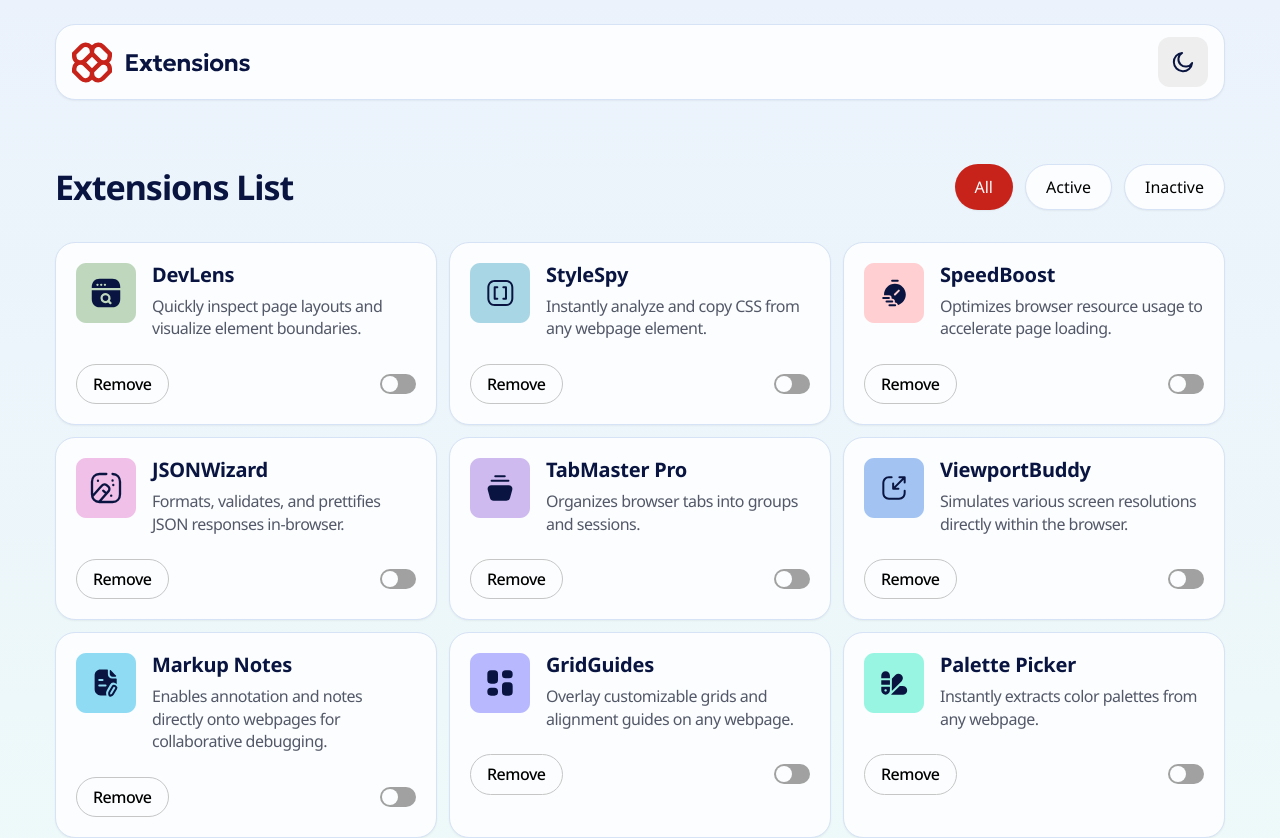
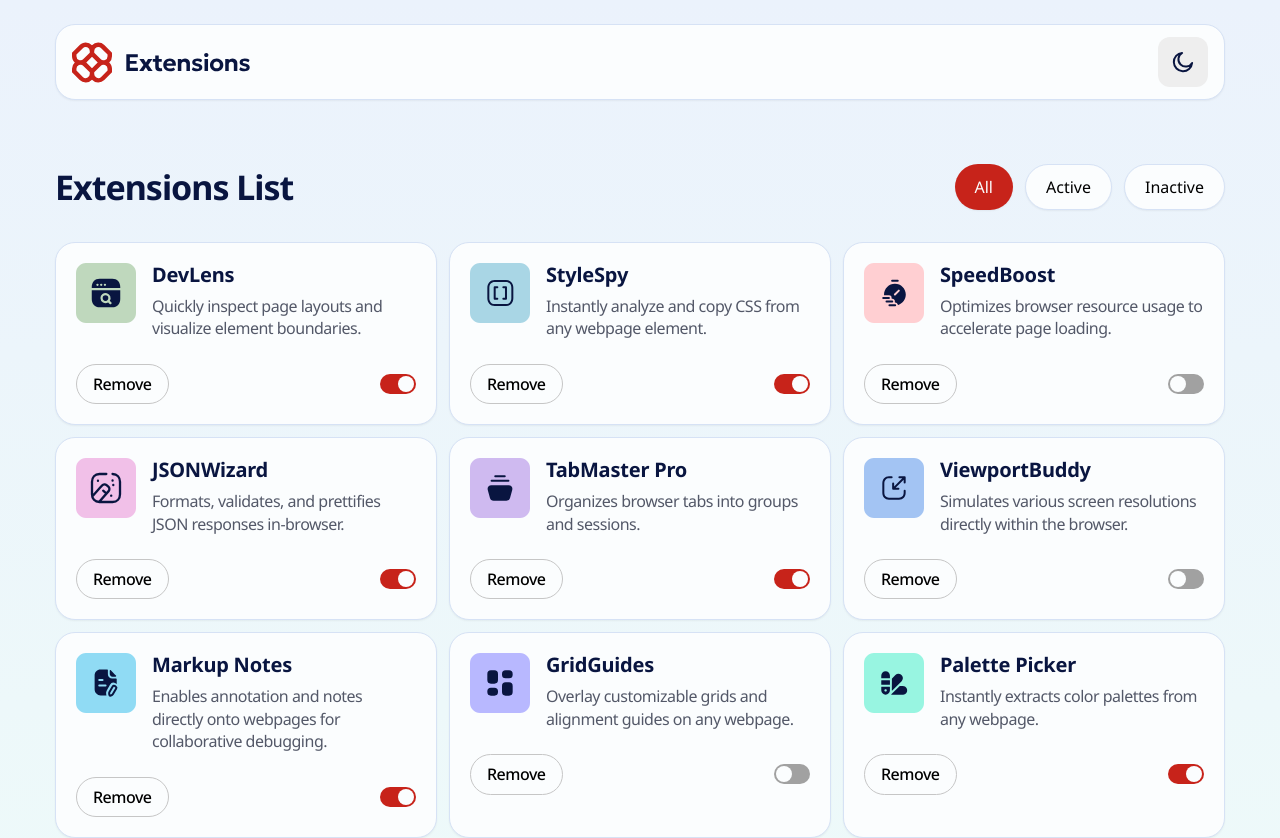
Before and after one commit to sharyar-t/browser-extension-manager-ui, a Vue app: page / in a window 1280 px wide. Shown: the top 838 px of the page. Built offline with nearby package versions, Linux system fonts and the light colour scheme.

Commit message:
add extension management features to AppExtensions component and update styles

```diff
--- a/src/App.vue
+++ b/src/App.vue
@@ -4,7 +4,7 @@ import AppExtensions from "@/components/AppExtensions.vue";
 </script>
 
 <template>
-  <div class="min-h-svh w-full bg-[linear-gradient(180deg,#EBF2FC,#EEFBF9)] dark:bg-[linear-gradient(180deg,#04091B,#091540)] px-4 py-5 md:px-8 md:py-6">
+  <div class="min-h-svh w-full bg-[linear-gradient(180deg,#EBF2FC,#EEFBF9)] dark:bg-[linear-gradient(180deg,#04091B,#091540)] px-200 py-250 md:px-400 md:py-300">
     <div class="lg:max-w-[1170px] mx-auto">
       <AppHeader class="mb-500 lg:mb-800" />
       <AppExtensions />
--- a/src/assets/main.css
+++ b/src/assets/main.css
@@ -81,6 +81,7 @@
   --spacing-250: 20px;
   --spacing-300: 24px;
   --spacing-400: 32px;
+  --spacing-450: 36px;
   --spacing-500: 40px;
   --spacing-600: 48px;
   --spacing-800: 64px;
--- a/src/components/AppExtensions.vue
+++ b/src/components/AppExtensions.vue
@@ -1,14 +1,39 @@
 <script setup lang="ts">
-import { shallowRef } from "vue";
+import { ref, computed } from "vue";
+
 import AppTabs from "@/components/AppTabs.vue";
 import AppTab from "@/components/AppTab.vue";
 import AppCard from "@/components/AppCard.vue";
-
-import data from "@/data.json";
 import AppButton from "@/components/AppButton.vue";
 import AppToggle from "@/components/AppToggle.vue";
 
-const extensionsList = shallowRef(data);
+import data from "@/data.json";
+
+import type { IExtension } from "@/interfaces";
+
+const extensionsList = ref<IExtension[]>(data);
+const activeTab = ref("all");
+
+const removeExtension = (extension: IExtension) => {
+  const index = extensionsList.value.indexOf(extension);
+  if (index !== -1) {
+    extensionsList.value.splice(index, 1);
+  }
+};
+
+const toggleExtension = (extension: IExtension) => {
+  extension.isActive = !extension.isActive;
+};
+
+const filteredExtensionsList = computed(() => {
+  if (activeTab.value === "all") {
+    return extensionsList.value;
+  } else if (activeTab.value === "active") {
+    return extensionsList.value.filter((extension) => extension.isActive);
+  } else if (activeTab.value === "inactive") {
+    return extensionsList.value.filter((extension) => !extension.isActive);
+  }
+});
 </script>
 
 <template>
@@ -16,13 +41,13 @@ const extensionsList = shallowRef(data);
     <div class="flex flex-col items-center md:flex-row md:justify-between gap-300">
       <h1 class="text-preset-1 text-neutral-900 dark:text-neutral-0">Extensions List</h1>
       <AppTabs>
-        <AppTab :is-active="true">All</AppTab>
-        <AppTab>Active</AppTab>
-        <AppTab>Inactive</AppTab>
+        <AppTab :is-active="activeTab === 'all'" @click="activeTab = 'all'">All</AppTab>
+        <AppTab :is-active="activeTab === 'active'" @click="activeTab = 'active'">Active</AppTab>
+        <AppTab :is-active="activeTab === 'inactive'" @click="activeTab = 'inactive'">Inactive</AppTab>
       </AppTabs>
     </div>
     <div class="grid md:grid-cols-2 lg:grid-cols-3 gap-150">
-      <AppCard v-for="extension in extensionsList" :key="extension.name">
+      <AppCard v-for="extension in filteredExtensionsList" :key="extension.name">
         <div class="flex flex-col gap-300">
           <div class="flex items-start gap-200">
             <img :src="extension.logo" :alt="extension.name" width="60px" height="60px" />
@@ -32,8 +57,8 @@ const extensionsList = shallowRef(data);
             </div>
           </div>
           <div class="flex items-center justify-between">
-            <AppButton>Remove</AppButton>
-            <AppToggle :checked="extension.isActive" />
+            <AppButton @click="removeExtension(extension)">Remove</AppButton>
+            <AppToggle :checked="extension.isActive" @change="toggleExtension(extension)" />
           </div>
         </div>
       </AppCard>
--- a/src/components/AppToggle.vue
+++ b/src/components/AppToggle.vue
@@ -1,10 +1,15 @@
 <script setup lang="ts">
-const toggleClasses = 'relative w-[36px] h-[20px] bg-neutral-400 rounded-full peer dark:bg-neutral-600 peer-checked:after:translate-x-full rtl:peer-checked:after:-translate-x-full after:content-[\'\'] after:absolute after:top-[2px] after:start-[2px] after:bg-neutral-0 after:rounded-full after:h-200 after:w-200 after:transition-all peer-checked:bg-red-700 dark:peer-checked:bg-red-400'
+interface Props {
+  checked: boolean;
+}
+
+defineProps<Props>()
+defineEmits(['change'])
 </script>
 
 <template>
   <label class="inline-flex items-center cursor-pointer">
-    <input type="checkbox" value="" class="sr-only peer">
-    <div :class="toggleClasses"></div>
+    <input type="checkbox" :checked="checked" class="sr-only peer" @change="$emit('change')">
+    <div class="relative w-450 h-250 bg-neutral-400 rounded-full peer dark:bg-neutral-600 peer-checked:after:translate-x-full after:content-[''] after:absolute after:top-[2px] after:start-[2px] after:bg-neutral-0 after:rounded-full after:h-200 after:w-200 after:transition-all peer-checked:bg-red-700 dark:peer-checked:bg-red-400"></div>
   </label>
 </template>
--- /dev/null
+++ b/src/interfaces.ts
@@ -0,0 +1,6 @@
+export interface IExtension {
+  logo: string
+  name: string
+  description: string
+  isActive: boolean
+}
```
